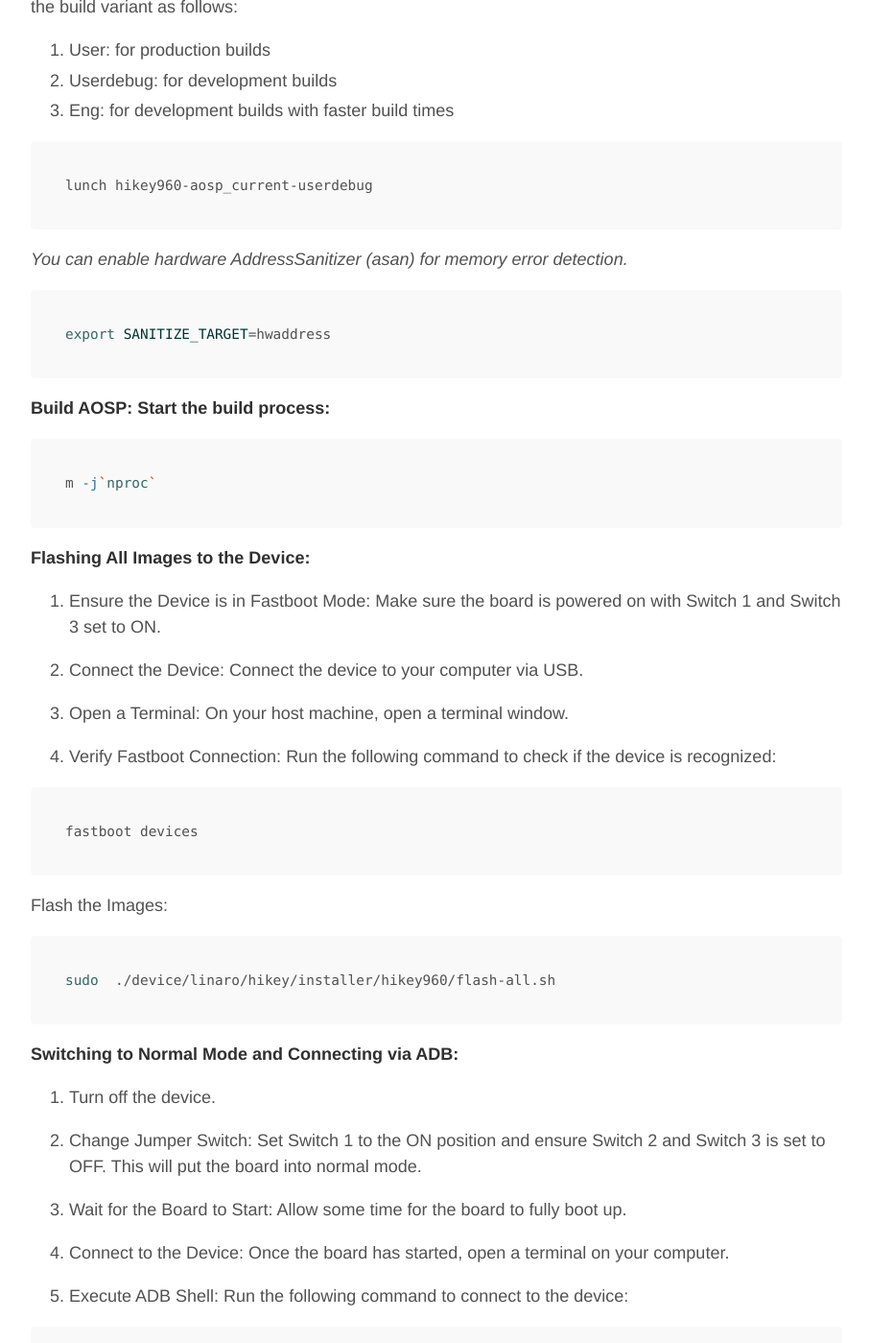
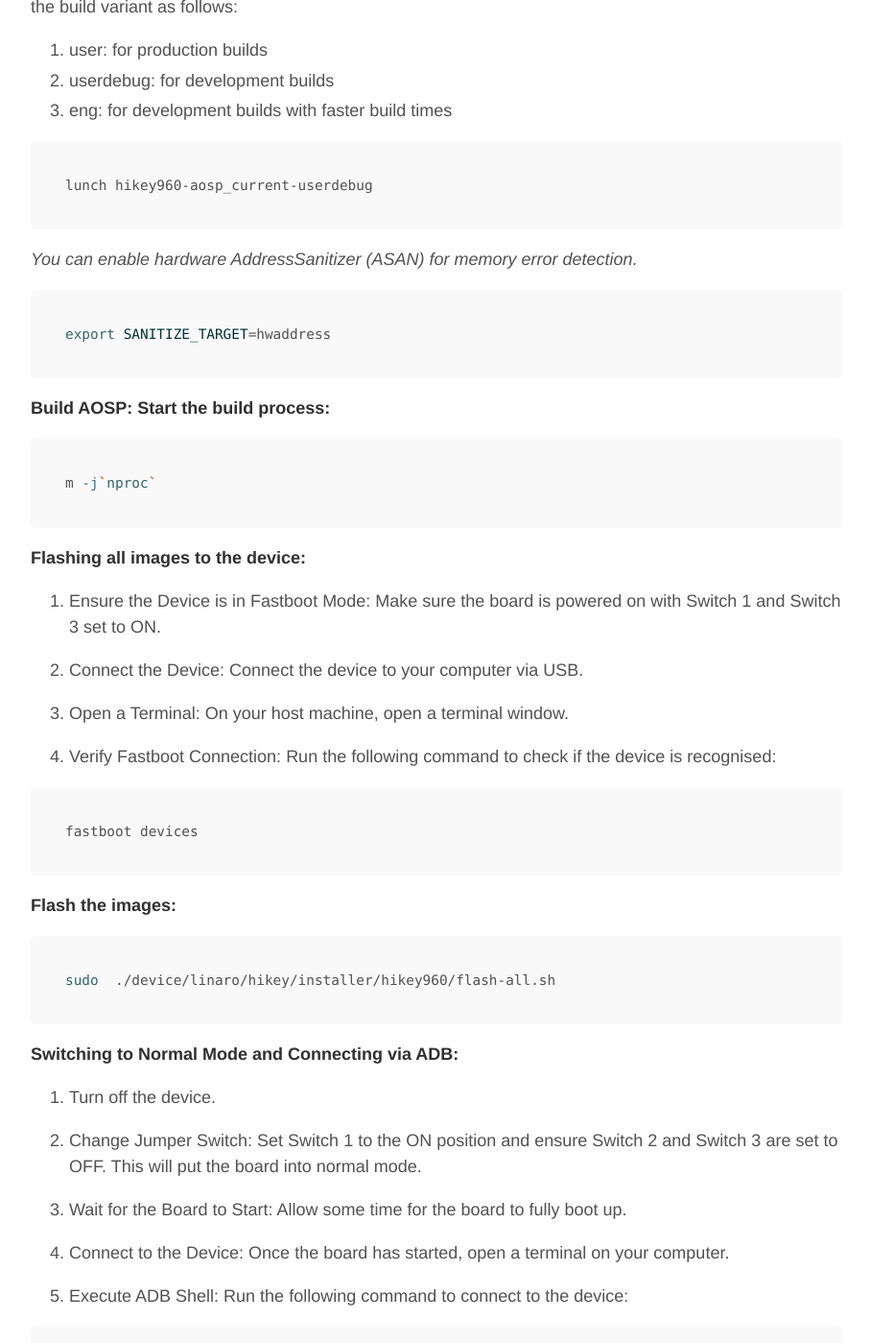
Before and after one commit to ChAndreas/chandreas.github.io, a Jekyll site: the page built from _posts/2019-04-06-aosp-android-reference-board.md, in a window 1280 px wide and 1400 px high, scrolled down 884 px. Shown: the whole window at 96% size, without its empty margins (185-1092 px from the left). Built offline with Jekyll 4.4.1, drawn with Linux system fonts in a browser that asks for light colours; some of the changed text lies outside the part shown.

Commit message:
Update 2019-04-06-aosp-android-reference-board.md

````diff
--- a/_posts/2019-04-06-aosp-android-reference-board.md
+++ b/_posts/2019-04-06-aosp-android-reference-board.md
@@ -6,7 +6,7 @@
 
 **Building AOSP**
 
-This instruction will show you how to build AOSP for the Hikey960
+This instruction will show you how to build AOSP for the Hikey960.
 
 **Steps to Fetch AOSP Source:**
 
@@ -33,15 +33,15 @@
 
 The following example uses the current AOSP from the master branch for device hikey960. You can select the build variant as follows:
 
-1. User: for production builds
-2. Userdebug: for development builds
-3. Eng: for development builds with faster build times
+1. user: for production builds
+2. userdebug: for development builds
+3. eng: for development builds with faster build times
 
 ```bash
 lunch hikey960-aosp_current-userdebug
 ```
 
-*You can enable hardware AddressSanitizer (asan) for memory error detection.*
+*You can enable hardware AddressSanitizer (ASAN) for memory error detection.*
 
 ```bash
 export SANITIZE_TARGET=hwaddress
@@ -53,7 +53,7 @@
 m -j`nproc`
 ```
 
-**Flashing All Images to the Device:**
+**Flashing all images to the device:**
 
 1. Ensure the Device is in Fastboot Mode: Make sure the board is powered on with Switch 1 and Switch 3 set to ON.
 
@@ -61,13 +61,13 @@
 
 3. Open a Terminal: On your host machine, open a terminal window.
 
-4. Verify Fastboot Connection: Run the following command to check if the device is recognized:
+4. Verify Fastboot Connection: Run the following command to check if the device is recognised:
 
 ```bash
 fastboot devices
 ```
 
-Flash the Images:
+**Flash the images:**
 
 ```bash
 sudo  ./device/linaro/hikey/installer/hikey960/flash-all.sh
@@ -76,7 +76,7 @@
 
 1. Turn off the device.
 
-2. Change Jumper Switch: Set Switch 1 to the ON position and ensure Switch 2 and Switch 3 is set to OFF. This will put the board into normal mode.
+2. Change Jumper Switch: Set Switch 1 to the ON position and ensure Switch 2 and Switch 3 are set to OFF. This will put the board into normal mode.
 
 3. Wait for the Board to Start: Allow some time for the board to fully boot up.
 
````
